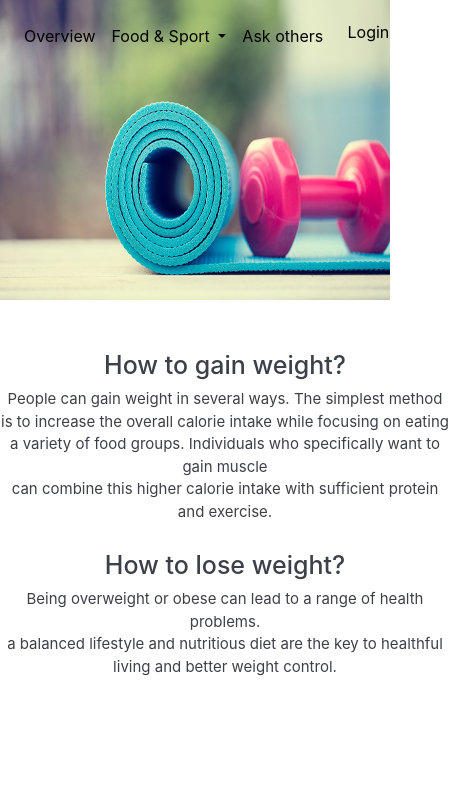
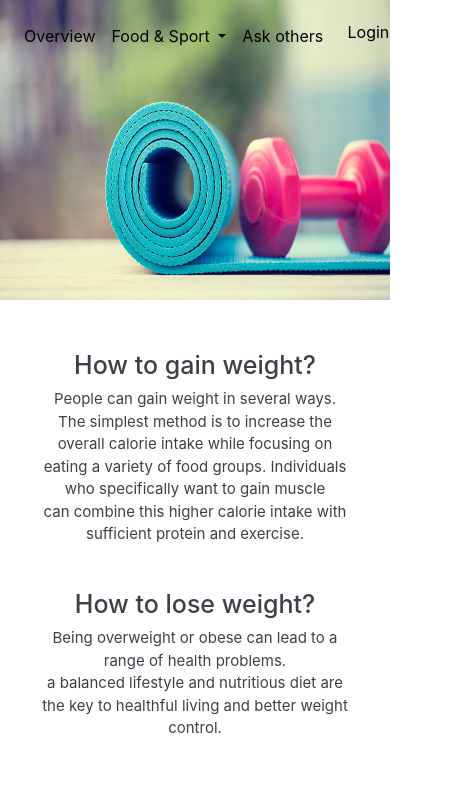
Before and after one commit to rahafhimmo/BH, a website: page index.html in a window 390 px wide. Shown: the whole page, 450 px wide, since content can reach past the window. Drawn offline with nearby package versions, Linux system fonts and the light colour scheme.

Commit message:
Update index.html

```diff
--- a/index.html
+++ b/index.html
@@ -57,6 +57,14 @@ left:5%;
 .lout{
   position: fixed;
   left: 85%;
+}
+}
+  @media(max-width:500px){
+.con,.gain,.lose{
+  width: 80%;
+}
+.lose{
+  margin-top: 10%;
 }
 }
 </style>
```
